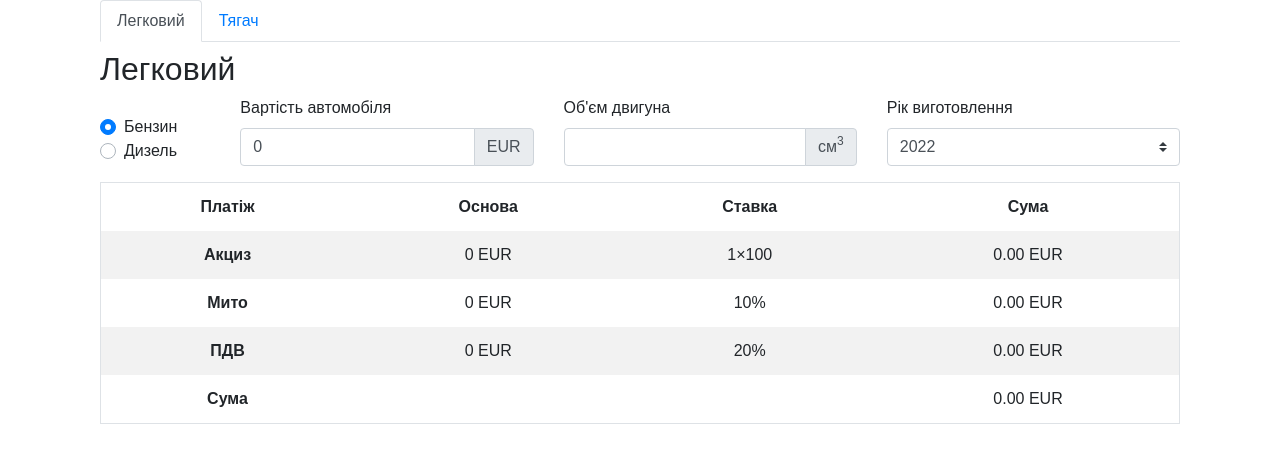
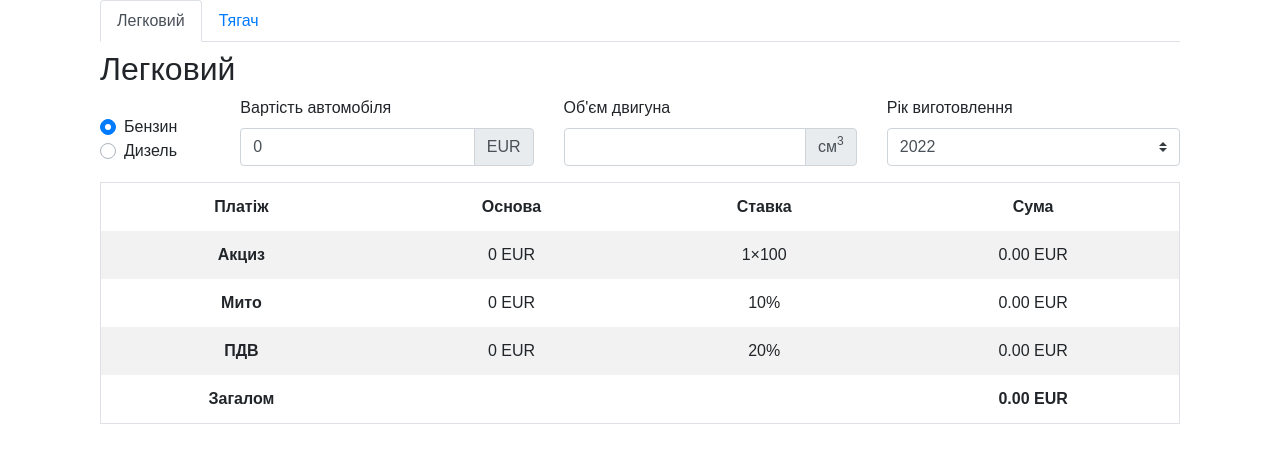
Before and after one commit to mlutsiuk/toll, a Vue app: page / in a window 1280 px wide. Shown: the top 462 px of the page. Built offline with nearby package versions, Linux system fonts and the light colour scheme.

Commit message:
ResultsTable style change.

```diff
--- a/src/components/TollCalculator/ResultsTable.vue
+++ b/src/components/TollCalculator/ResultsTable.vue
@@ -28,9 +28,9 @@
             <td>{{ pdv.sum.toFixed(2) }} EUR</td>
         </tr>
         <tr>
-            <th scope="row">Сума</th>
+            <th scope="row">Загалом</th>
             <td colspan="2"></td>
-            <td>{{ totalSum.toFixed(2) }} EUR</td>
+            <td class="font-weight-bold">{{ totalSum.toFixed(2) }} EUR</td>
         </tr>
         </tbody>
     </table>
```
